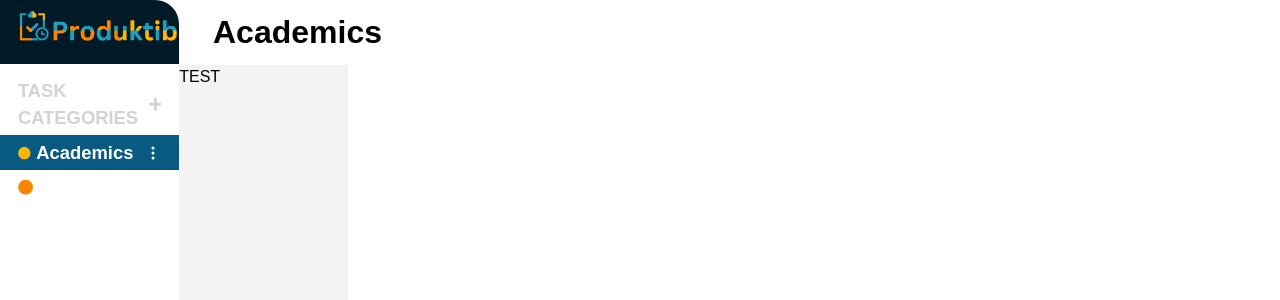
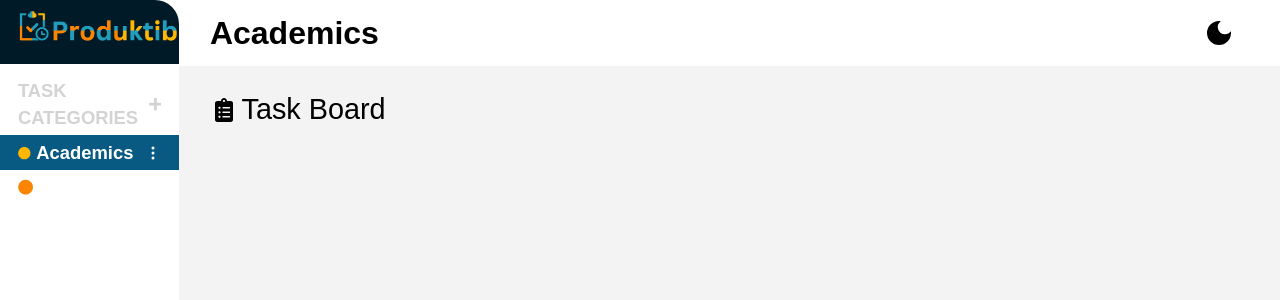
Before and after one commit to EXEcuted-tech/produktib, a React (Create React App) app in the folder client/: page / in a window 1280 px wide. Shown: the top 300 px of the page. Built offline with nearby package versions, Linux system fonts and the light colour scheme.

Commit message:
Dark Mode Icon

```diff
--- a/client/src/App.tsx
+++ b/client/src/App.tsx
@@ -7,6 +7,8 @@ import Delete from './components/modal/Delete';
 import Edit from './components/modal/Edit';
 import Category from './components/modal/Category';
 
+import { FaClipboardList } from "react-icons/fa";
+
 //We will use this ra since usa ra ato page hehe
 
 function App() {
@@ -15,7 +17,6 @@ function App() {
       <div className='flex'>
         <div className='w-[14%]'>
           <Sidebar/>
-
         {/*uncomment to view modal ui
           <Edit/>
           <Category/>
@@ -23,10 +24,20 @@ function App() {
           <Delete />
         */}
         </div>
-        <div>
+        <div className='w-[86%] h-full'>
           <Header/>
-          <div className='bg-[#F3F3F3] w-[100%] h-[93vh]'>
-            TEST
+          <div className='bg-[#F3F3F3] h-[91.9vh]'>
+
+              <div className='flex pt-[2%] pl-[3%] items-center'>
+                <FaClipboardList className='text-[1.5em]'/>
+                <h1 className='text-[1.8em] font-medium pl-[0.5%]'>Task Board</h1>
+
+              </div>
+
+              <div>
+
+              </div>
+
           </div>
         </div>
       </div>
--- a/client/src/components/header/Header.tsx
+++ b/client/src/components/header/Header.tsx
@@ -1,10 +1,15 @@
 import React from 'react'
+import { MdDarkMode } from "react-icons/md";
 
 const Header = () => {
   return (
-    <div>
-        <h1 className='ml-[20%] py-[5%] font-black text-[2em]'>Academics</h1>
-
+    <div className='flex items-center'>
+        <div className='w-[93%]'>
+          <h1 className='ml-[3%] py-[0.9%] font-black text-[2em] text-primary'>Academics</h1>
+        </div>
+        <div className=''>
+          <MdDarkMode className='text-[2em] hover:cursor-pointer text-primary'/>
+        </div>
     </div>
   )
 }
```
